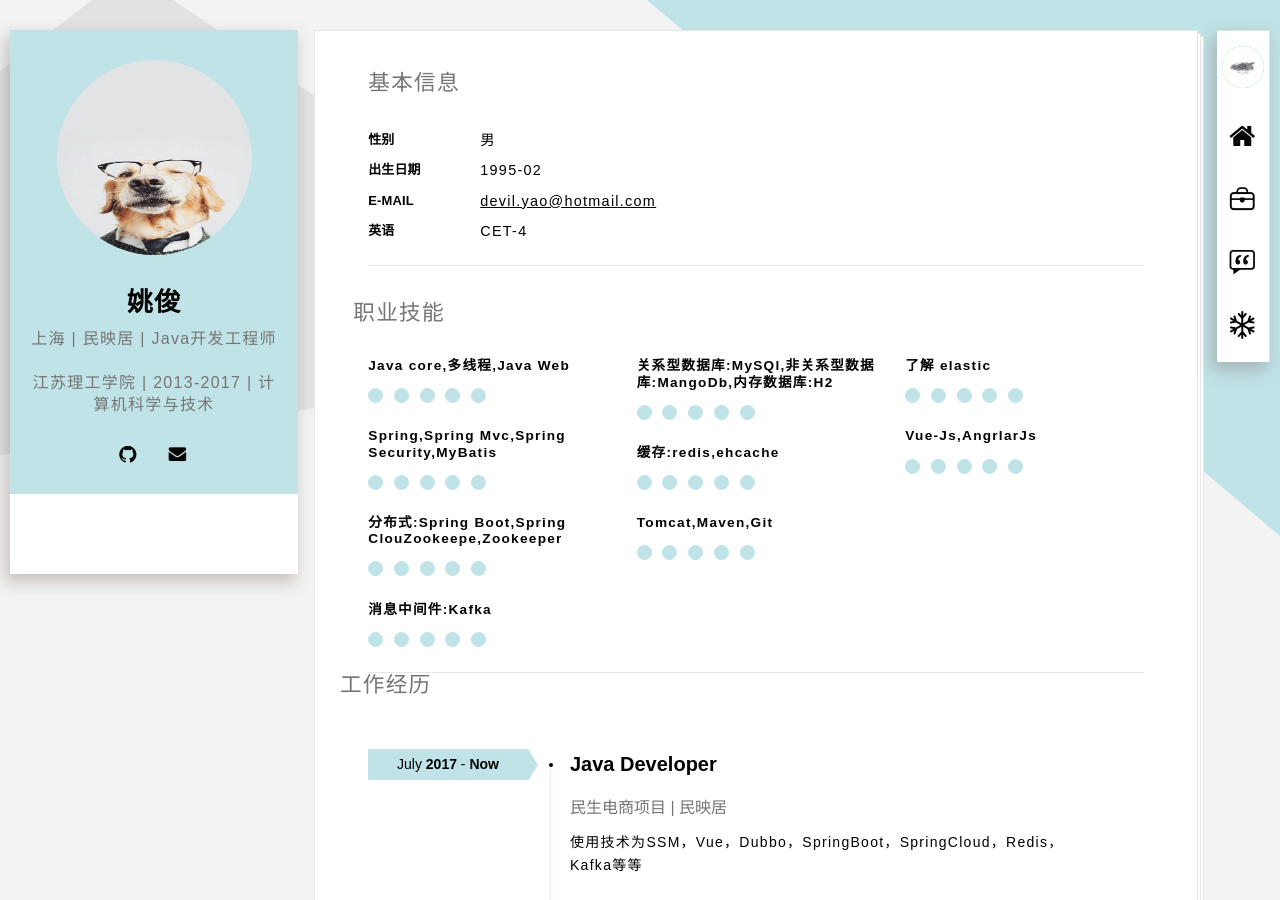
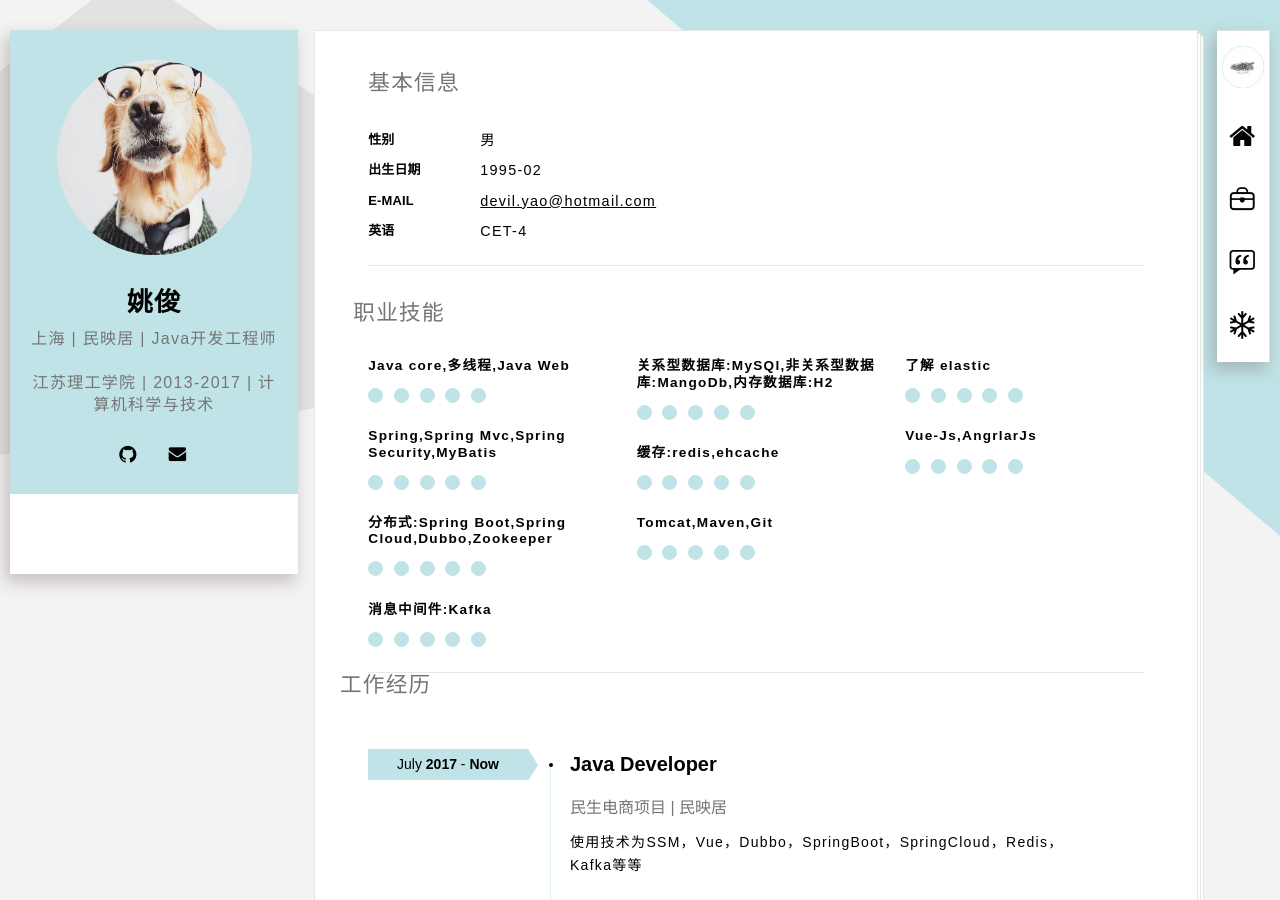
Before and after one commit to devil-yao/devil-yao.github.io, a Jekyll site: the page built from index.html, in a window 1280 px wide and 900 px high. Built offline with Jekyll 4.4.1, drawn with Linux system fonts in a browser that asks for light colours; some web fonts are replaced.

Commit message:
个人头像以及项目图片

```diff
--- a/_includes/personal.html
+++ b/_includes/personal.html
@@ -1,6 +1,6 @@
 <article id="ace-card" class="ace-card bg-primary">
   <div class="ace-card-inner text-center">
-    <img class="avatar avatar-195" src="{{ '/styles/img/personal.jpg' | prepend: site.baseurl }}" width="195" height="195" alt="">
+    <img class="avatar avatar-195" src="{{ '/styles/img/personal.png' | prepend: site.baseurl }}" width="195" height="195" alt="">
     <h1>{{ site.name }}</h1>
     <p class="text-muted">{{ site.location }} | {{ site.company }} | {{ site.position }}</p>
     <p class="text-muted">{{ site.school }} | {{ site.school_time }} | {{ site.profess }}</p>
--- a/_includes/resumer_02-profetional.html
+++ b/_includes/resumer_02-profetional.html
@@ -29,7 +29,7 @@
                 </div>
 
                 <div class="progress-bullets crt-animate" role="progressbar" aria-valuenow="10" aria-valuemin="0" aria-valuemax="10">
-                    <strong class="progress-title">分布式:Spring Boot,Spring ClouZookeepe,Zookeeper</strong>
+                    <strong class="progress-title">分布式:Spring Boot,Spring Cloud,Dubbo,Zookeeper</strong>
                     <span class="progress-bar">
                         <span class="bullet fill"></span>
                         <span class="bullet fill"></span>
```
Also changed, not shown: styles/img/personal.jpg (deleted), styles/img/personal.png (added), styles/img/portfolio/saas.png (added).
